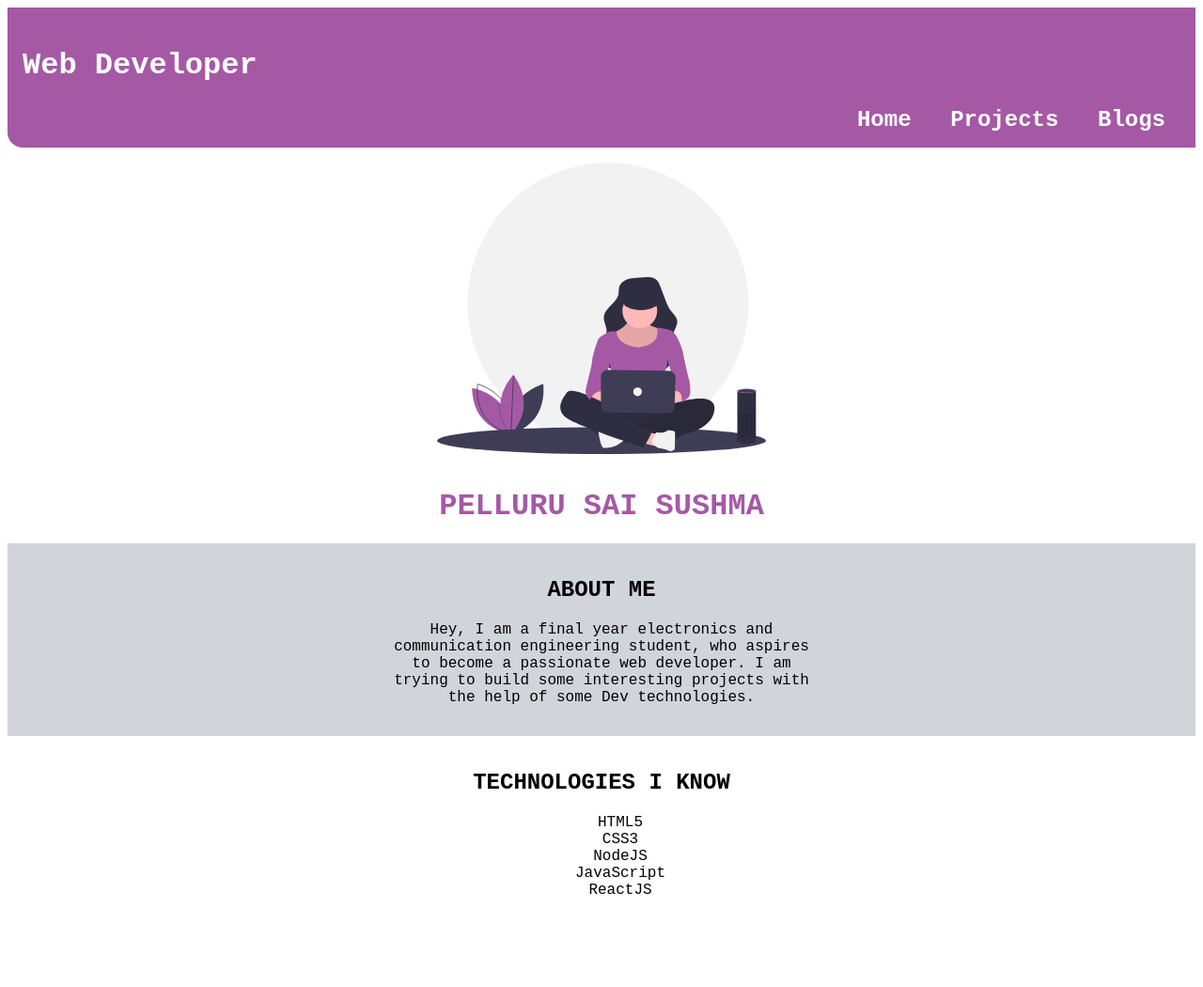
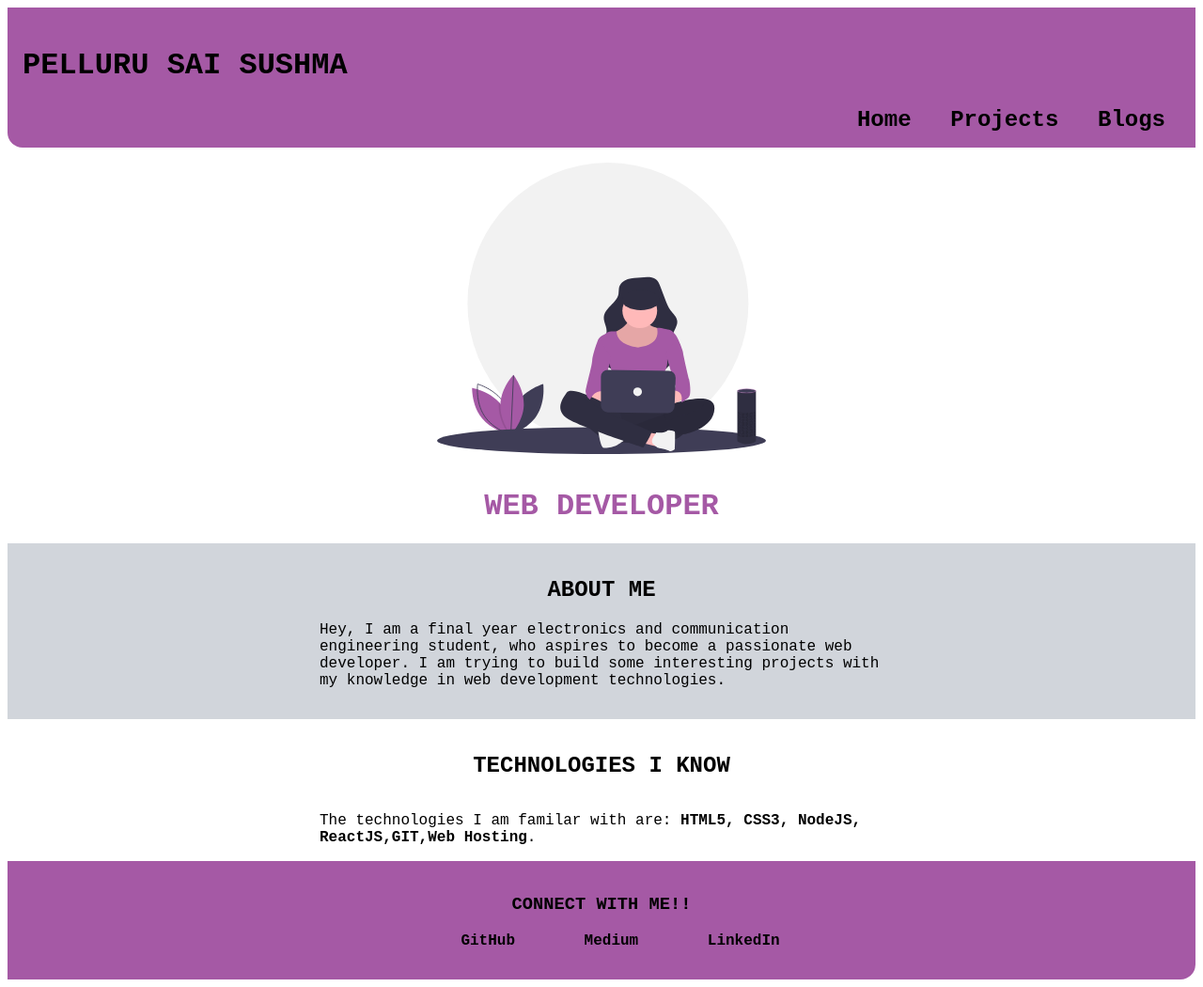
Before and after one commit to sush1215/Portfolio, a plain HTML site: page index.html in a window 1280 px wide. Shown: the whole page at 94% size. Before the commit the page ends 996 px from the top, so only its background shows below. Drawn offline with Linux system fonts and the light colour scheme.

Commit message:
upated till footer

```diff
--- a/index.html
+++ b/index.html
@@ -10,7 +10,7 @@
 
 <body>
     <nav class="navigation container">
-        <h1 class="web"> Web Developer </h1>
+        <h1 class="web"> PELLURU SAI SUSHMA </h1>
         <a class="web-link" href="/">Home</a>
         <a class="web-link" href="/">Projects</a>
         <a class="web-link" href="/">Blogs</a>
@@ -18,42 +18,46 @@
 
     <header class="hero">
         <img class="hero-image" src="images/hero.svg" alt="main picture">
-        <h1 class="hero-heading">PELLURU SAI SUSHMA</h1>
+        <h1 class="hero-heading">WEB DEVELOPER</h1>
     </header>
 
     <!-- about me  -->
-    <section class="ow-intro">
-        <div class="intro">
+    <section class="section">
+        <div class="container-center">
             <h2> ABOUT ME </h2>
             <p>
-             Hey, I am a final year electronics and communication engineering student,
-             who aspires to become a passionate web developer. I am trying to build some
-             interesting projects with the help of some Dev technologies.
+                Hey, I am a final year electronics and communication engineering student, who aspires to become a
+                passionate web developer. I am trying to build some interesting projects with my knowledge in web
+                development technologies.
             </p>
-
         </div>
 
     </section>
-
-
-    <div class="tech">
+    <!-- TECHNOLOGY SECTION -->
+    <section class="section-one">
+        <div class="container-center">
             <h2> TECHNOLOGIES I KNOW </h2>
             <p>
-            <ul class="no-bullet">
-                <li>HTML5</li>
-                <li>CSS3</li>
-                <li>NodeJS</li>
-                <li>JavaScript</li>
-                <li>ReactJS</li>
-            </ul>
+                The technologies I am familar with are: <strong>HTML5, CSS3, NodeJS, ReactJS,GIT,Web Hosting</strong>.
             </p>
         </div>
+    </section>
 
-
-
-
-
-
+    <!-- FOOTER SECTION -->
+    <footer class="footer-last">
+        <h3>CONNECT WITH ME!!</h3>
+        <ul>
+            <li class="non-bullet">
+                <a class="link" href="https://github.com/sush1215">GitHub</a>
+            </li>
+            <li class="non-bullet">
+                <a class="link" href="https://medium.com/@pellurusaisushma">Medium</a>
+            </li>
+            <li class="non-bullet">
+                <a class="link" href="https://www.linkedin.com/in/pelluru-sai-sushma-2468701a6/">LinkedIn</a>
+            </li>
+        </ul>
+    </footer>
 
 
 </body>
--- a/styles.css
+++ b/styles.css
@@ -14,13 +14,13 @@
     text-decoration: none;
     padding: 0.5rem 1rem;
     margin: auto;
-    color: var(--background-color);
+    color: black;
     font-size: x-large;
 }
 
 .container {
     background-color: var(--primary-color);
-    color: var(--background-color);
+    color: black;
     text-align: right;
     font-weight: bolder;
     margin: auto;
@@ -47,23 +47,48 @@ body{
     font-family: 'Roboto Mono', monospace;
 }
 
-/** introduction **/
-.ow-intro .intro{
-    text-align: center;
-    padding: 1rem 25rem;
+/** sections **/
+.section h2{
+    text-align: center ;
+    /* padding: 1rem; */
+
+}
+.section{
+    padding:1rem;
     background-color: var(--offwhite-color);
-    display:block;
-    margin:auto;
-    max-width: 900px;
-    margin-inline-start: auto;
 }
 
-/** tech known **/
-.tech{
-    text-align: center;
-    padding:1rem 25rem;
+.container-center{
+    max-width:600px;
+    margin:auto;
 }
 
-.no-bullet{
-    list-style: none;
+.section-one h2{
+    text-align: center;
+    padding:1rem;
 }
+
+.non-bullet{
+    list-style-type:none;
+    display: inline;
+    padding: 1rem 2rem;
+}
+
+.non-bullet .link{
+    text-decoration: none;
+    color:black;
+}
+
+.footer-last {
+    background-color: var(--primary-color);
+    border-bottom-right-radius: 1rem;
+    padding: 1rem 0.25rem;
+    margin:auto;
+    text-align: center;
+    }
+.footer-last h3{
+    text-align: center;
+}
+.link{
+    font-weight: bold;
+    }
```
Lines whose indentation alone changed are shown as unchanged.
